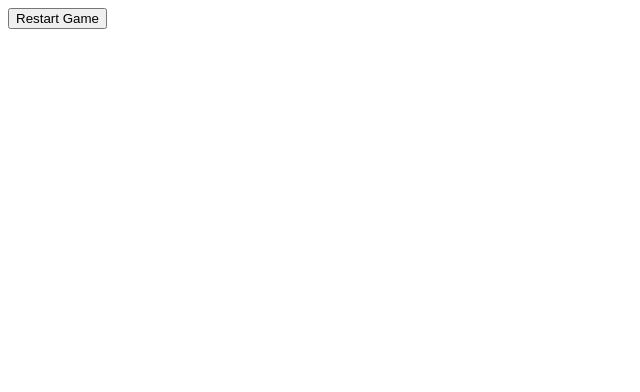
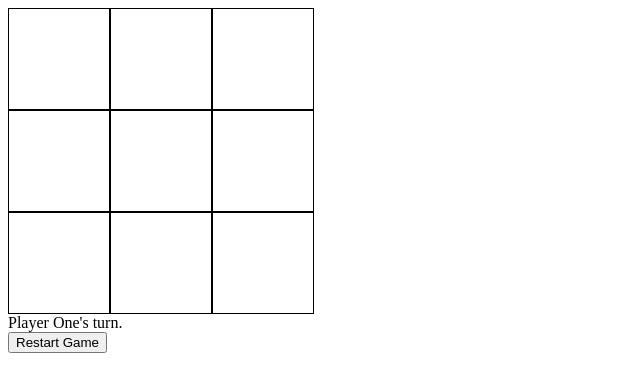
Before and after one commit to Diplomoceras-maximum/noughts-and-crosses, a plain HTML site: page index.html in a window 1280 px wide. Both pictures are taken after a click on the button "Restart Game". Shown: the whole page, without its empty margins (0-640 px from the left). Drawn offline with Linux system fonts and the light colour scheme.

Commit message:
Add functionality between interface controller and the logic to ensure display reflects the logic + minimal styling

```diff
--- a/index.html
+++ b/index.html
@@ -20,7 +20,7 @@
         <div class="cell" data-index="7"></div>
         <div class="cell" data-index="8"></div>
       </div>
-      <div id="game-result"></div>
+      <div id="game-result">Player One's turn.</div>
       <button id="restart-btn">Restart Game</button>
     </div>
   </body>
--- a/script.js
+++ b/script.js
@@ -41,10 +41,16 @@ const gameBoard = (function () {
     return false;
   };
 
+  // Reset board function fills array with empty strings
+  const resetBoard = () => {
+    board.fill("");
+  };
+
   // Returns the function outputs to be usable by other functions
   return {
     getBoard,
     updateCell,
+    resetBoard,
   };
 })();
 
@@ -80,6 +86,17 @@ const gameController = (function () {
     [2, 4, 6],
   ];
 
+  // Reset game function for resetting variables
+  const resetGame = () => {
+    isGameOver = false;
+    currentPlayer = playerOne;
+  };
+
+  // Function for retrieving current player name
+  const getCurrentPlayerName = () => {
+    return currentPlayer.name;
+  };
+
   // Function for players turn
   const playTurn = (position) => {
     // Get current state of board
@@ -87,7 +104,7 @@ const gameController = (function () {
 
     // If game is over stop player turns
     if (isGameOver) {
-      return;
+      return { status: "gameover" };
     }
 
     // Only allow board position if cell is empty
@@ -103,7 +120,7 @@ const gameController = (function () {
           ) {
             console.log(`${currentPlayer.name} wins!`);
             isGameOver = true; // End the game
-            return;
+            return { status: "win", winner: currentPlayer.name };
           }
         }
 
@@ -111,11 +128,12 @@ const gameController = (function () {
         if (!board.includes("")) {
           console.log("It's a tie!");
           isGameOver = true; // End the game
-          return;
+          return { status: "tie" };
         }
 
         // If game continues, switch to the next player
         switchPlayer();
+        return { status: "continue" };
       }
     }
   };
@@ -129,6 +147,8 @@ const gameController = (function () {
   return {
     playTurn,
     switchPlayer,
+    resetGame,
+    getCurrentPlayerName,
   };
 })();
 
@@ -157,7 +177,7 @@ const interfaceController = (function () {
     gameBoard.resetBoard(); // Clear the gameboard array
     gameController.resetGame(); // Reset game logic
     displayBoard(); // Refresh the UI
-    showResult(""); // Clear the message
+    showResult(`Player ${gameController.getCurrentPlayerName()}'s turn.`); // Clear the message
   });
 
   // Add marker when clicked
@@ -166,10 +186,15 @@ const interfaceController = (function () {
       const result = gameController.playTurn(index);
       displayBoard();
 
+      // After marker is placed change display based on these factors:
       if (result.status === "win") {
-        showResult(`${result.winner} wins!`);
+        showResult(`Player ${result.winner} wins!`);
       } else if (result.status === "tie") {
         showResult("It's a tie!");
+      } else if (result.status === "gameover") {
+        showResult("Game is over. Please restart.");
+      } else {
+        showResult(`Player ${gameController.getCurrentPlayerName()}'s turn.`);
       }
     });
   });
--- a/styles.css
+++ b/styles.css
@@ -0,0 +1,16 @@
+#gameboard {
+  display: grid;
+  grid-template-columns: 1fr 1fr 1fr;
+  grid-template-rows: 1fr 1fr 1fr;
+  width: 300px;
+}
+
+.cell {
+  display: flex;
+  align-items: center;
+  justify-content: center;
+  height: 100px;
+  width: 100px;
+  border: 1px solid black;
+  font-size: 60px;
+}
```
